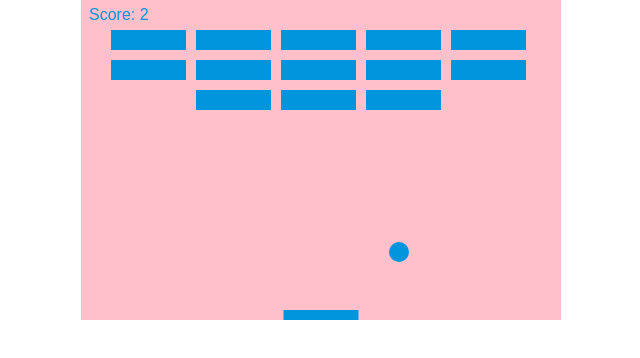
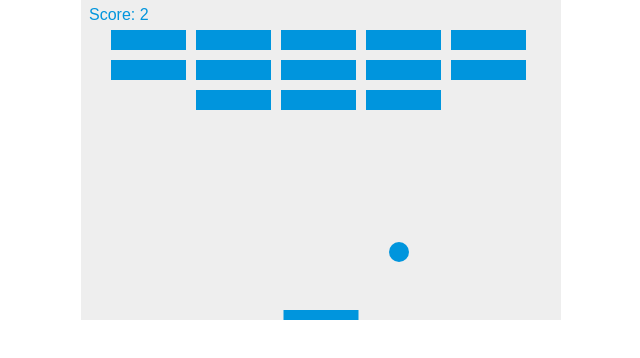
Before and after one commit to tanktoptony/javascript-breakout, a plain HTML site: page index.html in a window 1280 px wide. Shown: the whole page, without its empty margins (319-959 px from the left). Drawn offline with Linux system fonts and the light colour scheme.

Commit message:
removed the pink bg

```diff
--- a/index.html
+++ b/index.html
@@ -9,7 +9,7 @@
                 margin: 0;
             }
             canvas {
-                background: pink;
+                background: #eee;
                 display: block;
                 margin: 0 auto;
             }
```
